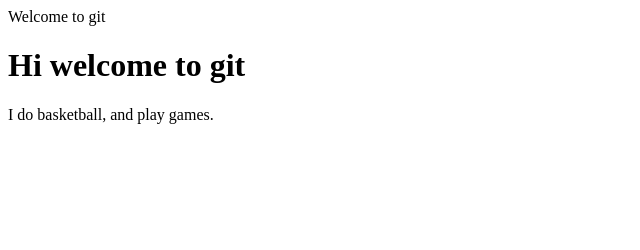
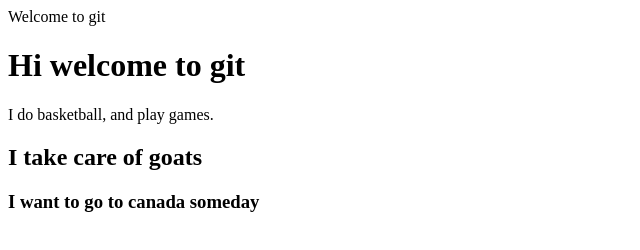
Before and after one commit to Alexinniss/Alex, a plain HTML site: page index.html in a window 1280 px wide. Shown: the whole page, without its empty margins (0-640 px from the left). Drawn offline with Linux system fonts and the light colour scheme.

Commit message:
Welcome to git hub
Modified the text

```diff
--- a/index.html
+++ b/index.html
@@ -3,5 +3,7 @@ Welcome to git
   <body>
     <h1>Hi welcome to git</h1>
 <p>I do basketball, and play games.</p>
+    <h2>I take care of goats</h2>
+    <h3>I want to go to canada someday</h3>
   </body>
 </html>
```
